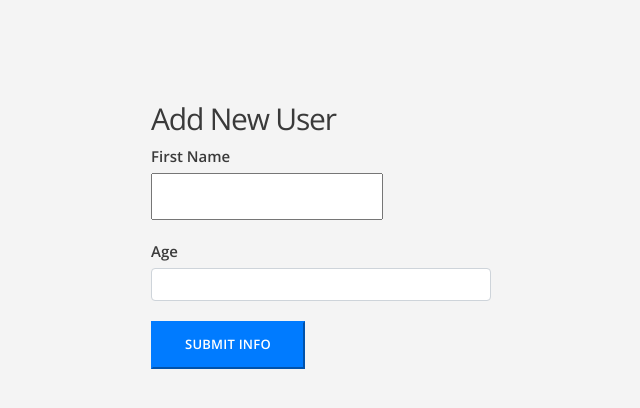
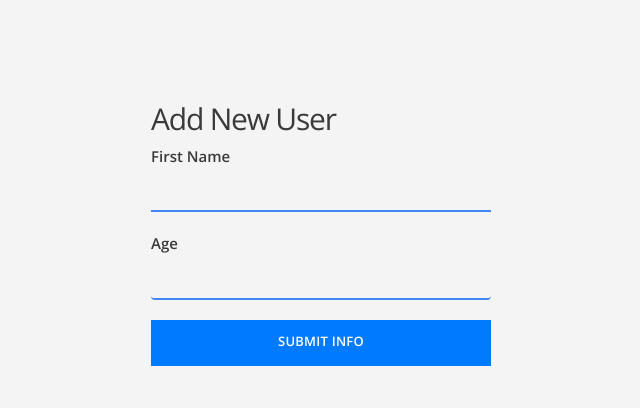
Before and after one commit to ArtinBog/S14A_Lab3, a Flask app: page /add_user in a window 1280 px wide. Shown: the part 52-460 px from the top of the page, without its empty margins (19-659 px from the left). Run offline with Flask 2, Linux system fonts and the light colour scheme; some libraries are stand-ins or nearby versions.

Commit message:
Ui input form improvements

```diff
--- a/static/css/main.css
+++ b/static/css/main.css
@@ -175,22 +175,14 @@ header {
   margin-bottom: 5px;
 }
 
-.form-group input {
-  /* border: none;
+.form-group input, input {
+  border: none;
   border-bottom: 2px solid #4285f4;
   background-color: transparent;
   color: #3a3a3a;
   font-size: 18px;
   padding: 5px 0;
-  width: 100%; */
-  font-family: 'Open Sans', sans-serif;
-  font-size: 13px;
-  font-weight: 600;
-  letter-spacing: 0.23px;
-  padding: 12px 32px;
-  text-align: center;
-  text-decoration: none;
-  text-transform: uppercase;
+  width: 100%;
 }
 
 .form-group input:focus {
```
